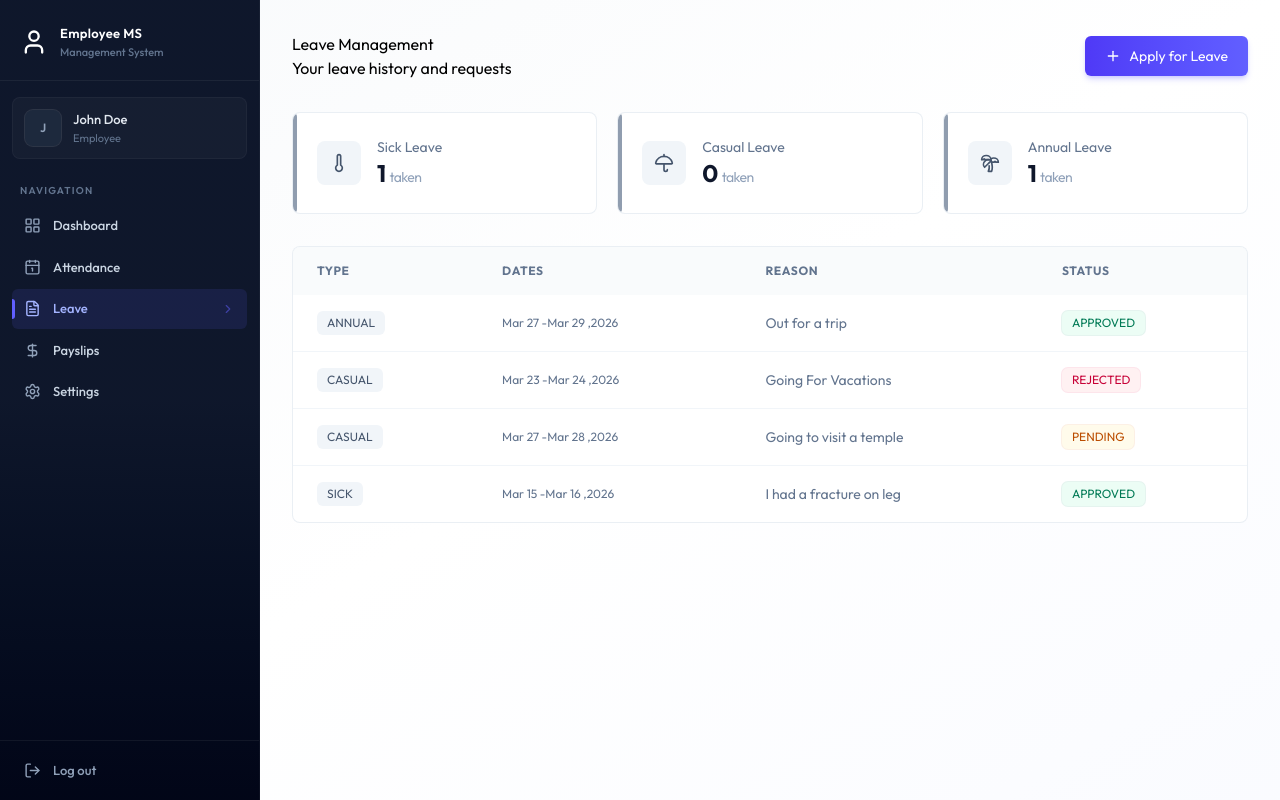
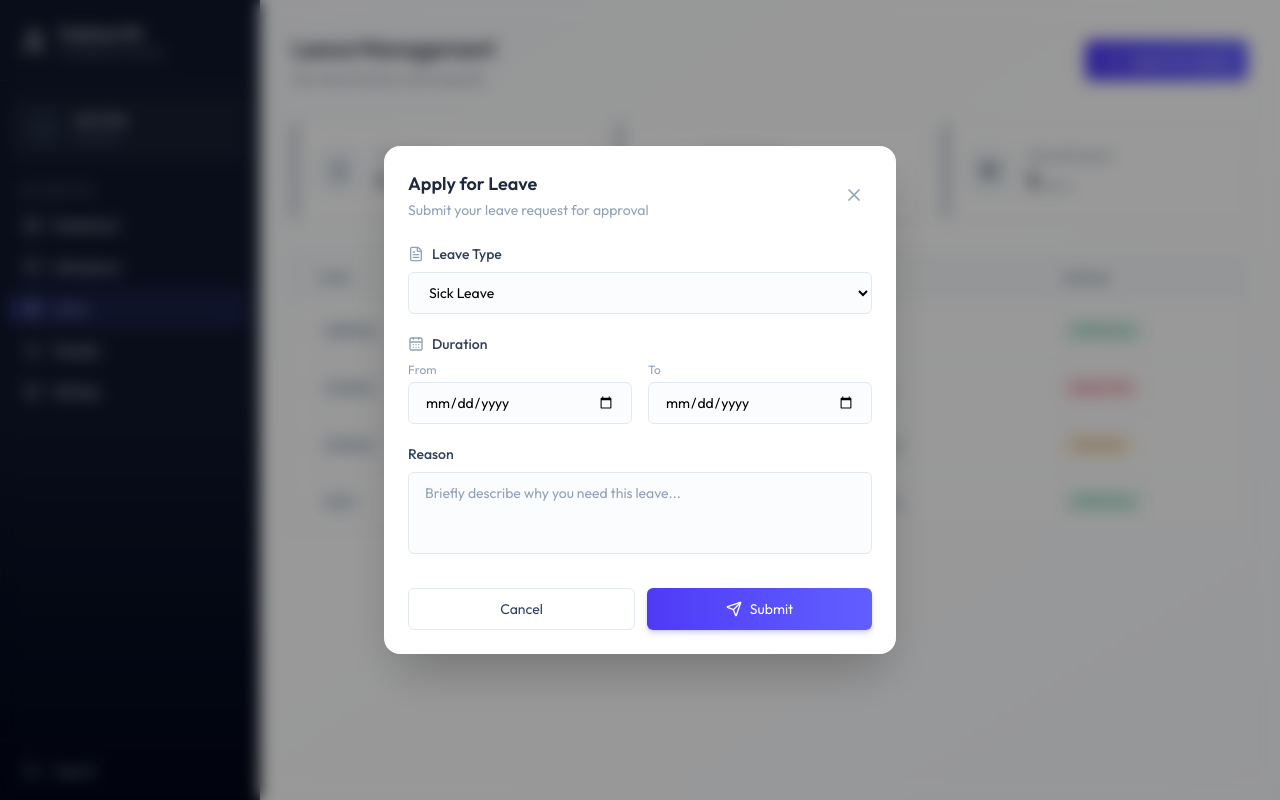
Before and after one commit to Tusharkumar200/Employee-Management-System, a React (Vite) app in the folder client/: page /leave in a window 1280 px wide. Both pictures are taken after a click on the button "Apply for Leave". Built offline with nearby package versions, Linux system fonts and the light colour scheme.

Commit message:
Leave Management Page UI Completed

```diff
--- /dev/null
+++ b/client/src/components/leave/ApplyLeaveModal.jsx
@@ -0,0 +1,81 @@
+import { CalendarDays, FileText, Loader2, Send, X } from 'lucide-react';
+import React, { useState } from 'react'
+
+const ApplyLeaveModal = ({ open, onClose, onSuccess }) => {
+    const [loading, setLoading] = useState(false);
+    const today = new Date();
+    const tomorrow = new Date(today)
+    tomorrow.setDate(today.getDate() + 1);
+    const minDate = tomorrow.toISOString().split('T')[0];
+
+    const handleSubmit = async (e) => {
+        e.preventDefault();
+    }
+    if (!open) return null
+    return (
+        <div className='fixed inset-0 z-50 flex items-center justify-center p-4 bg-black/40 backdrop-blur-sm' onClick={onClose}>
+            <div className='relative bg-white rounded-2xl shadow-2xl w-full max-w-lg animate-fade-in' onClick={(e) => e.stopPropagation()}>
+                {/* -------Header------- */}
+                <div className='flex items-center justify-between p-6 pb-0'>
+                    <div>
+                        <h2 className='text-lg font-semibold text-slate-800'>Apply for Leave</h2>
+                        <p className='text-sm text-slate-400 mt-0.5'>Submit your leave request for approval</p>
+                    </div>
+                    <button onClick={onClose} className='p-2 rounded-lg hover:bg-slate-100 transition-colors text-slate-400 hover:text-slate-600'>
+                        <X className='w-5 h-5' />
+                    </button>
+                </div>
+
+                {/* -----form-------- */}
+                <form onSubmit={handleSubmit} className='p-6 space-y-5'>
+                    {/* Leave type */}
+                    <div>
+                        <label className='flex items-center gap-2 text-sm font-medium text-slate-700 mb-2'>
+                            <FileText className='w-4 h-4 text-slate-400' /> Leave Type
+                        </label>
+                        <select name='type' required>
+                            <option value="SICK">Sick Leave</option>
+                            <option value="CASUAL">Casual Leave</option>
+                            <option value="ANNUAL">Annual Leave</option>
+                        </select>
+                    </div>
+                    {/* duration */}
+                    <div>
+                        <label className='flex items-center gap-2 text-sm font-medium text-slate-700 mb-2'>
+                            <CalendarDays className='w-4 h-4 text-slate-400' /> Duration
+                        </label>
+                        <div className='grid grid-cols-2 gap-4'>
+                            <div>
+                                <span className='block text-xs text-slate-400 mb-1'>From</span>
+                                <input type="date" name='startDate' required min={minDate} />
+                            </div>
+                            <div>
+                                <span className='block text-xs text-slate-400 mb-1'>To</span>
+                                <input type="date" name='endDate' required min={minDate} />
+                            </div>
+
+                        </div>
+                    </div>
+                    {/* reason */}
+                    <div>
+                        <label className='text-sm font-medium text-slate-700 mb-2 block'>
+                            Reason
+                        </label>
+                        <textarea name="reason" required rows={3} className='resize-none' placeholder='Briefly describe why you need this leave...'></textarea>
+                    </div>
+                    {/* buttons */}
+                    <div className='flex gap-3 pt-2'>
+                        <button onClick={onClose} type='button' className='btn-secondary flex-1'>Cancel</button>
+
+                        <button disabled={loading} type='submit' className='btn-primary flex-1 flex items-center justify-center gap-2'>
+                            {loading ? <Loader2 className='w-4 h-4 animate-spin' /> : <Send className='w-4 h-4' />
+                            } {loading ? "Submitting" : "Submit"}
+                        </button>
+                    </div>
+                </form>
+            </div>
+        </div>
+    )
+}
+
+export default ApplyLeaveModal
--- a/client/src/pages/Leave.jsx
+++ b/client/src/pages/Leave.jsx
@@ -3,6 +3,7 @@
 import Loading from '../components/Loading'
 import { PalmtreeIcon, PlusIcon, ThermometerIcon, UmbrellaIcon } from 'lucide-react'
 import LeaveHistory from '../components/leave/LeaveHistory'
+import ApplyLeaveModal from '../components/leave/ApplyLeaveModal'
 
 const Leave = () => {
   const [leaves, setLeaves] = useState([])
@@ -38,8 +39,8 @@
     <div className='animate-fade-in'>
       <div className='flex flex-col sm:flex-row justify-between items-start sm:items-center gap-4 mb-8'>
         <div>
-          <h1>Leave Management</h1>
-          <p>{isAdmin ? "Manage leave applications" : "Your leave history and requests"}</p>
+          <h1 className='page-title'>Leave Management</h1>
+          <p className='page-subtitle'>{isAdmin ? "Manage leave applications" : "Your leave history and requests"}</p>
         </div>
         {!isAdmin && !isDeleted && (
           <button onClick={() => setShowModal(true)} className='btn-primary flex items-center gap-2 w-full sm:w-auto justify-center'>
@@ -68,6 +69,7 @@
 
       }
       <LeaveHistory leaves={leaves} isAdmin={isAdmin} onUpdate={fetchLeaves} />
+      <ApplyLeaveModal open={showModal} onClose={()=> setShowModal(false)} onSuccess={fetchLeaves} />
     </div>
   )
 }
```
